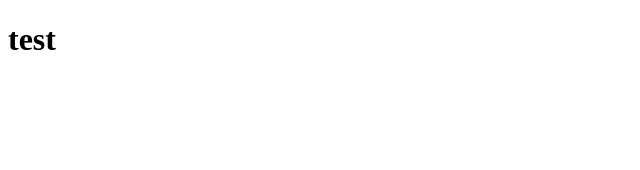
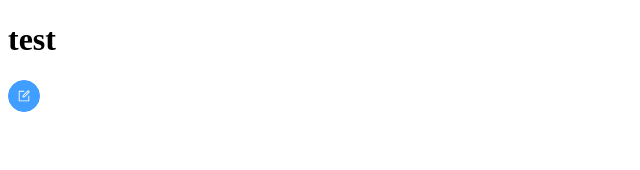
Before and after one commit to 2029397675/vue3-GGZX, a Vue app: page / in a window 1280 px wide. Shown: the top 170 px of the page, without its empty margins (0-640 px from the left). Built offline with nearby package versions, Linux system fonts and the light colour scheme.

Commit message:
feat:集成ElementPlus组件库

```diff
--- /dev/null
+++ b/commitlint.config.js
@@ -0,0 +1,3 @@
+export default {
+  extends: ['@commitlint/config-conventional']
+}
--- a/src/App.vue
+++ b/src/App.vue
@@ -1,11 +1,16 @@
 <template>
   <div>
     <h1>test</h1>
+    <el-button
+      type="primary"
+      icon="edit"
+      size="default"
+      circle
+      @click="1"
+    ></el-button>
   </div>
 </template>
 
-<script lang="ts" setup>
-console.log(1)
-</script>
+<script lang="ts" setup></script>
 
 <style lang="scss" scoped></style>
--- a/src/main.ts
+++ b/src/main.ts
@@ -1,5 +1,13 @@
 import { createApp } from 'vue'
-
+import ElementPlus from 'element-plus'
+import 'element-plus/dist/index.css'
+import * as ElementPlusIconsVue from '@element-plus/icons-vue'
 import App from './App.vue'
 
-createApp(App).mount('#app')
+const app = createApp(App)
+for (const [key, component] of Object.entries(ElementPlusIconsVue)) {
+  app.component(key, component)
+}
+
+app.use(ElementPlus)
+app.mount('#app')
```
Also changed, not shown: package.json (+10 -1 lines), tsconfig.json (+8 -1 lines), 2 other files (tests, documents, lock files or other folders).
